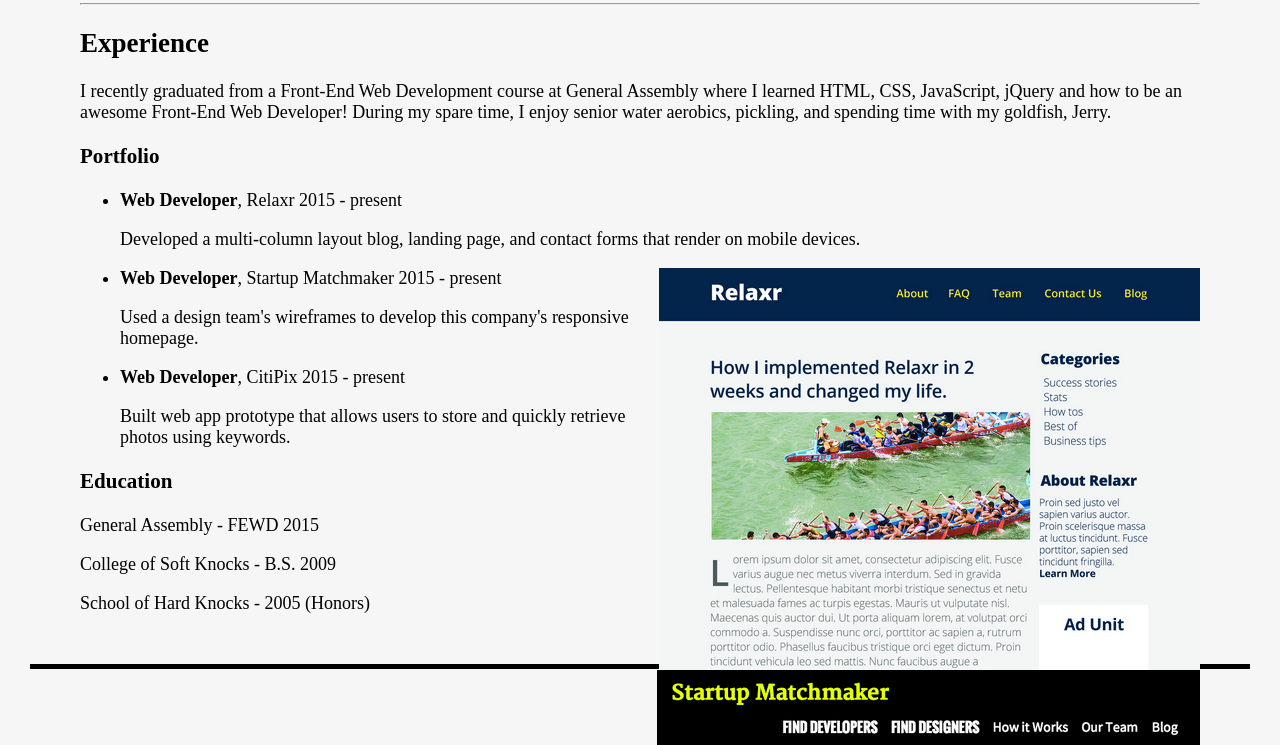
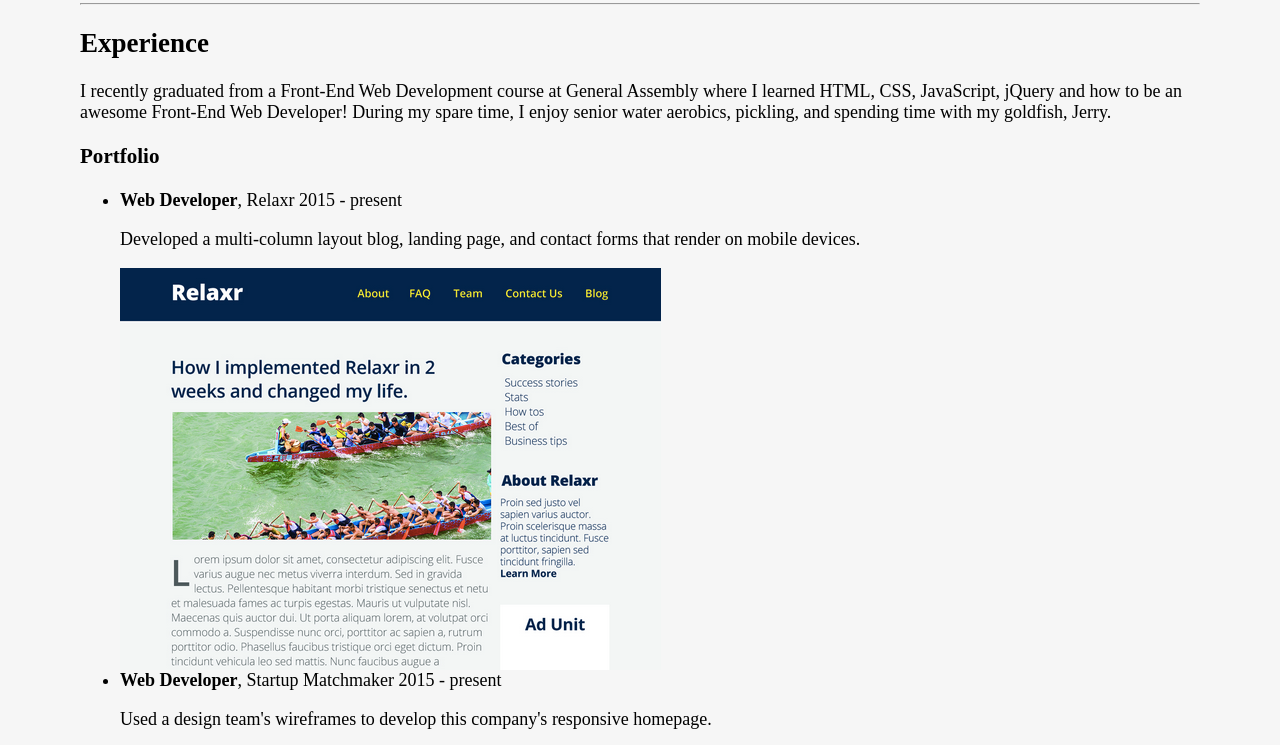
Before and after one commit to tinawqu/online-resume, a plain HTML site: page portfolio.html in a window 1280 px wide. Shown: the part 193-938 px from the top of the page. Drawn offline with Linux system fonts and the light colour scheme.

Commit message:
made resume image a class

```diff
--- a/css class 2/style.css
+++ b/css class 2/style.css
@@ -17,6 +17,6 @@ h1{
 	text-transform: uppercase;
 }
 
-img{
+.resumephoto{
 	float: right;
 }
```
Also changed, not shown: index.html (+1 -1 lines).
